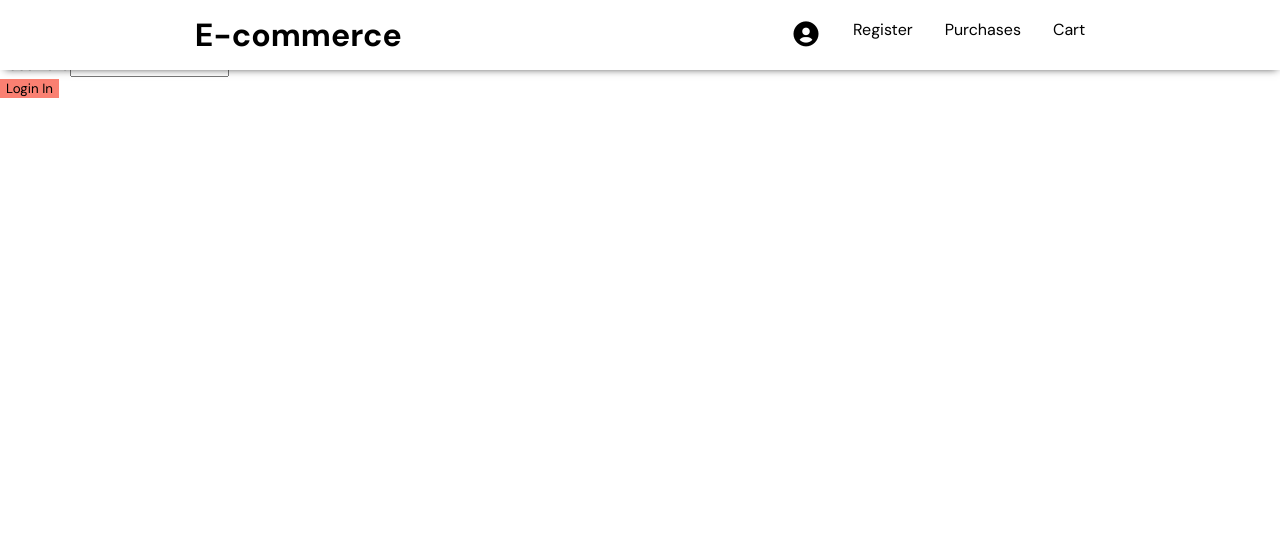
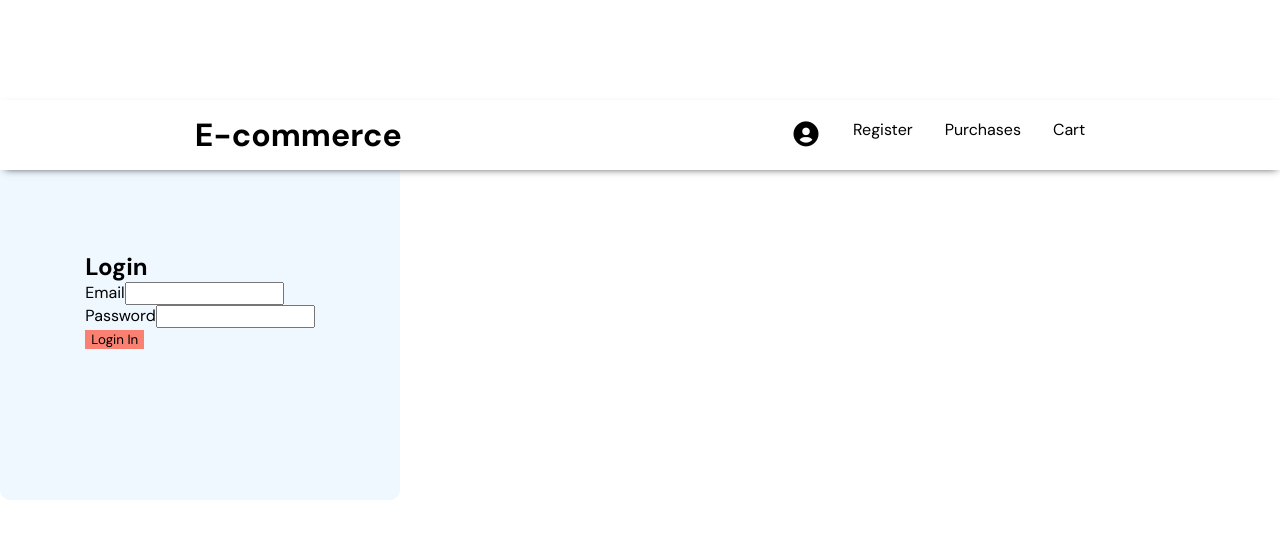
Before and after one commit to cristobalquilimaco/ecomercereact, a React (Vite) app: page /#/login in a window 1280 px wide. Shown: the top 538 px of the page. Built offline with nearby package versions, Linux system fonts and the light colour scheme; no server answers.

Commit message:
se aplican algunos estilos al front

```diff
--- a/src/pages/Login.jsx
+++ b/src/pages/Login.jsx
@@ -1,5 +1,6 @@
 
 import useAuthentication from '../hooks/UseAuthentication'
+import '../pages/styles/login.css'
 
 
 
@@ -21,7 +22,8 @@ loginUser(data)
 
 
   return (
-    <form onSubmit={handleLogin}>
+<article className='articleLogin'>
+<form onSubmit={handleLogin}>
       <h2>Login</h2>
       <div>
       <label htmlFor="email">Email</label>
@@ -34,6 +36,7 @@ loginUser(data)
       </div>
       <button>Login In</button>
     </form>
+</article>
   )
 }
 
--- a/src/pages/styles/cart.css
+++ b/src/pages/styles/cart.css
@@ -1,7 +1,5 @@
 
-.cart{
 
-}
 .cart__title{
 text-align: center;
 margin-bottom: 1.2em;
--- /dev/null
+++ b/src/pages/styles/login.css
@@ -0,0 +1,12 @@
+.articleLogin{
+    display: flex;
+    flex-direction: row;
+    align-items: center;
+    justify-content: center;
+    margin-top: 100px;
+    background-color: aliceblue;
+    width: 400px;
+    height: 400px;
+    border-radius: 10px;
+
+}
```
